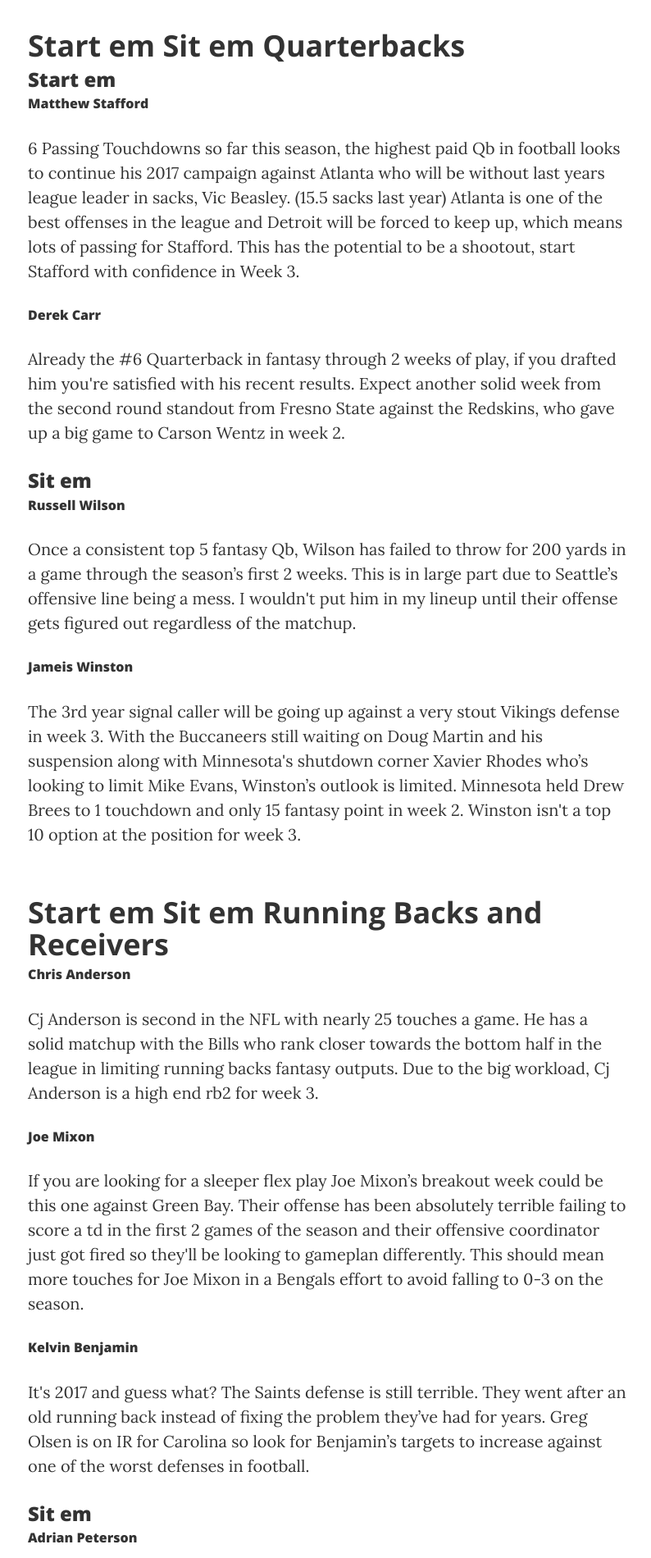
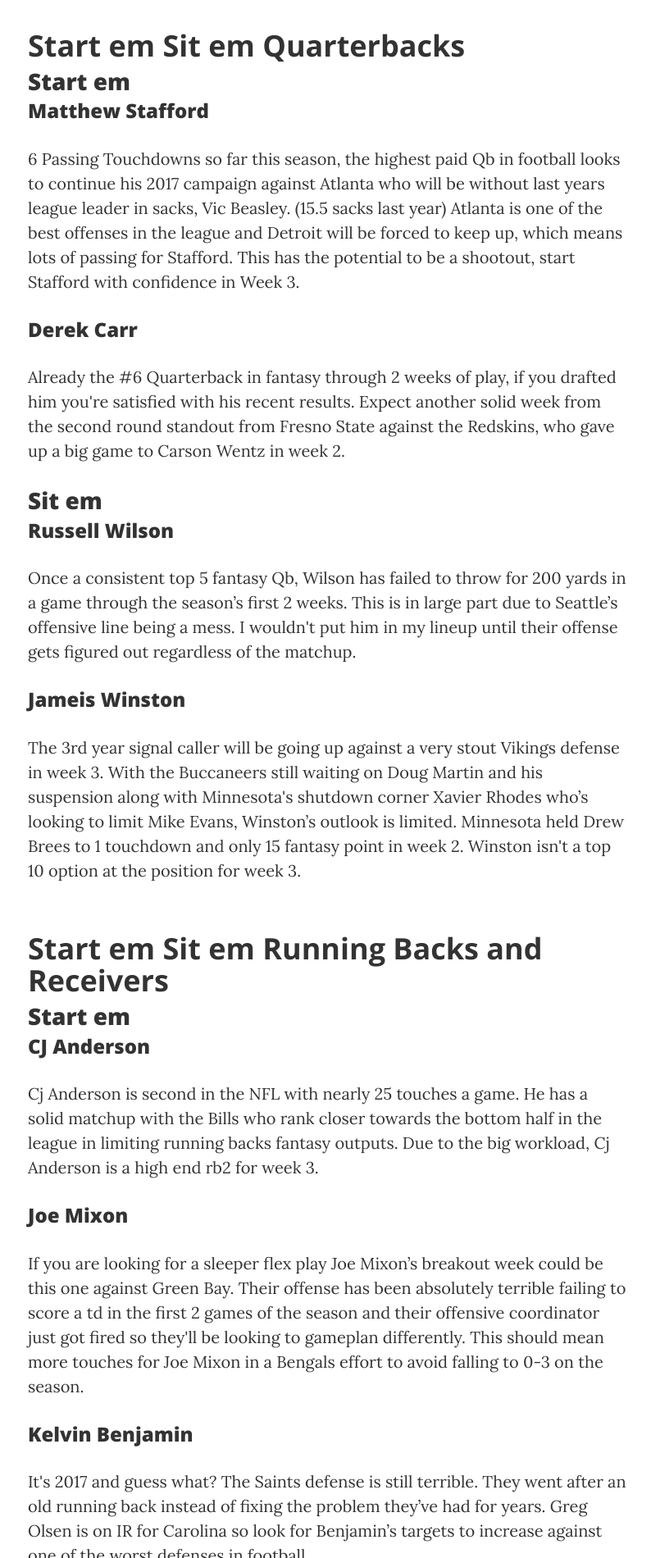
Before and after one commit to muazthegoat/muazthegoat.github.io, a website: page post.html in a window 1280 px wide. Shown: the part 900-2800 px from the top of the page at 82% size, without its empty margins (241-1035 px from the left). Drawn offline with nearby package versions, Linux system fonts and the light colour scheme.

Commit message:
Update post.html

```diff
--- a/post.html
+++ b/post.html
@@ -44,7 +44,7 @@
               <a class="nav-link" href="about.html">About</a>
             </li>
             <li class="nav-item">
-              <a class="nav-link" href="post.html">Sample Post</a>
+              <a class="nav-link" href="post.html">Rankings</a>
             </li>
             <li class="nav-item">
               <a class="nav-link" href="contact.html">Contact</a>
@@ -83,82 +83,84 @@
 
             <h2 class="section-heading">Start em Sit em Quarterbacks</h2>
 
-            <h4>Start em</h4>
+            <h3>Start em</h3>
 
-            <h6>Matthew Stafford</h6>
+            <h4>Matthew Stafford</h6>
 
             <p>6 Passing Touchdowns so far this season, the highest paid Qb in football looks to continue his 2017 campaign against Atlanta who will be without last years league leader in sacks, Vic Beasley. (15.5 sacks last year)
 Atlanta is one of the best offenses in the league and Detroit will be forced to keep up, which means lots of passing for Stafford. This has the potential to be a shootout, start Stafford with confidence in Week 3.</p>
 
-            <h6>Derek Carr</h6>
+            <h4>Derek Carr</h4>
 
             <p>Already the #6 Quarterback in fantasy through 2 weeks of play, if you drafted him you're satisfied with his recent results. Expect another solid week from the second round standout from Fresno State against the Redskins, who gave up a big game to Carson Wentz in week 2.</p>
 
-            <h4>Sit em</h4>
+            <h3>Sit em</h3>
 
-            <h6>Russell Wilson</h6>
+            <h4>Russell Wilson</h4>
 
             <p>Once a consistent top 5 fantasy Qb, Wilson has failed to throw for 200 yards in a game through the season’s first 2 weeks. This is in large part due to Seattle’s offensive line being a mess. I wouldn't put him in my lineup until their offense gets figured out regardless of the matchup.</p>
 
-            <h6>Jameis Winston</h6>
+            <h4>Jameis Winston</h4>
 
             <p>The 3rd year signal caller will be going up against a very stout Vikings defense in week 3. With the Buccaneers still waiting on Doug Martin and his suspension along with Minnesota's shutdown corner Xavier Rhodes who’s looking to limit Mike Evans, Winston’s outlook is limited. Minnesota held Drew Brees to 1 touchdown and only 15 fantasy point in week 2. Winston isn't a top 10 option at the position for week 3.</p>
 
 
             <h2 class="section-heading">Start em Sit em Running Backs and Receivers</h2>
+            <h3>Start em</h3>
 
-            <h6>Chris Anderson</h6>
+            <h4>CJ Anderson</h4>
 
             <p>Cj Anderson is second in the NFL with nearly 25 touches a game. He has a solid matchup with the Bills who rank closer towards the bottom half in the league in limiting running backs fantasy outputs. Due to the big workload, Cj Anderson is a high end rb2 for week 3.</p>
 
 <!--             <blockquote class="blockquote">The dreams of yesterday are the hopes of today and the reality of tomorrow. Science has not yet mastered prophecy. We predict too much for the next year and yet far too little for the next ten.</blockquote>
--->         <h6>Joe Mixon</h6>
+-->         <h4>Joe Mixon</h4>
 
             <p>If you are looking for a sleeper flex play Joe Mixon’s breakout week could be this one against Green Bay. Their offense has  been absolutely terrible failing to score a td in the first 2 games of the season and their offensive coordinator just got fired so they'll be looking to gameplan differently. This should mean more touches for Joe Mixon in a Bengals effort to avoid falling to 0-3 on the season.</p>
 
 
-            <h6>Kelvin Benjamin</h6>
+            <h4>Kelvin Benjamin</h4>
 
             <p>It's 2017 and guess what? The Saints defense is still terrible. They went after an old running back instead of fixing the problem they’ve had for years. Greg Olsen is on IR for Carolina so look for Benjamin’s targets to increase against one of the worst defenses in football.</p>
 
 <!--             <h2 class="section-heading">Reaching for the Stars</h2> -->
-            <h4>Sit em</h4>
+            <h3>Sit em</h3>
 
-            <h6>Adrian Peterson</h6>
+            <h4>Adrian Peterson</h4>
 
-            <p>The saints were already a heavy pass first team and AP is in a running back committee for most likely the rest of the season. He offers no receiving production and has ran poorly in his first 2 games as a Saint. Keep him on your bench in week 3 vs Carolina.</p>
+            <p>The Saints were already a heavy pass first team and AP is in a running back committee for most likely the rest of the season. He offers no receiving production and has ran poorly in his first 2 games as a Saint. Keep him on your bench in week 3 vs Carolina.</p>
 
             <a href="#">
-              <img class="img-fluid" src="img/Alshon.jpg" alt="">
+              <img class="img-fluid" src="img/genoris.jpg" alt="">
             </a>
-            <span class="caption text-muted">Alshon Jeffery is a risky start for Week 3.</span>
+            <span class="caption text-muted">Alshon Jeffery is a risky start against All-Pro Janoris Jenkins for Week 3.</span>
 
-            <h6>Alshon Jeffery</h6>
+            <h4>Alshon Jeffery</h4>
             <p>If healthy, Janoris “Jackrabbit” Jenkins will shadow Jeffrey in the matchup between the Eagles and Giants. Jenkins did a phenomenal job on Dez Bryant in week 1 making Jeffrey a mere desperation flex play if Jenkins is good to go.</p>
 
             <h2 class="section-heading">Start em Sit em Tight Ends</h2>
 
-            <h4>Start em</h4>
+            <h3>Start em</h3>
 
-            <h6>Jack Doyle</h6>
+            <h4>Jack Doyle</h4>
 
             <p>The Browns are one of the worst teams in the league at defending tight ends. They allowed 2 tds from Jesse James in week 1 and 91 yards from Benjamin Watson in week 2. In fact, Cleveland has allowed 81 yards a game to TE's this season which is the 4th highest in the league. Luck’s backup loves to get the ball to his tight end  as we saw last week(8 catches for 79 yards). If you're dealing with injury from the position or poor play from your original starter, Jack Doyle will be a great replacement for this week against Cleveland.</p>
 
-            <h4>Sit em</h4>
+            <h3>Sit em</h3>
 
+            <h4>Jimmy Graham</h4>
             <p>If Russell Wilson ends up on the sit em section it only makes sense Jimmy graham does too. Wilson just doesn't have enough time in the pocket and it’s best we wait for Seattle to get back on track offensively before we risk starting their special red zone threat against Tennessee in week 3.</p>
 
             <h2 class="section-heading">Start em Sit em Tight Ends</h2>
 
-            <h4>Start em</h4>
+            <h3>Start em</h3>
 
-            <h6>Balitmore Ravens D/ST</h6>
+            <h4>Balitmore Ravens D/ST</h4>
 
             <p>The Ravens have  already forced 10 turnovers and at least 4 interceptions in the past 2 games and get a date with the Jacksonville Jaguars on a Sunday morning in London. Don't miss out on a opportunity for a huge game against the turnover prone Jaguars.</p>
 
-            <h4>Sit em</h4>
+            <h3>Sit em</h3>
 
-            <h6>Houston Texans</h6>
+            <h4>Houston Texans</h4>
 
             <p>They’re playing Tom Brady, so yea ...</p>
             <p>Leave a comment in the contact section for any thoughts, questions or concerned</p>
```
